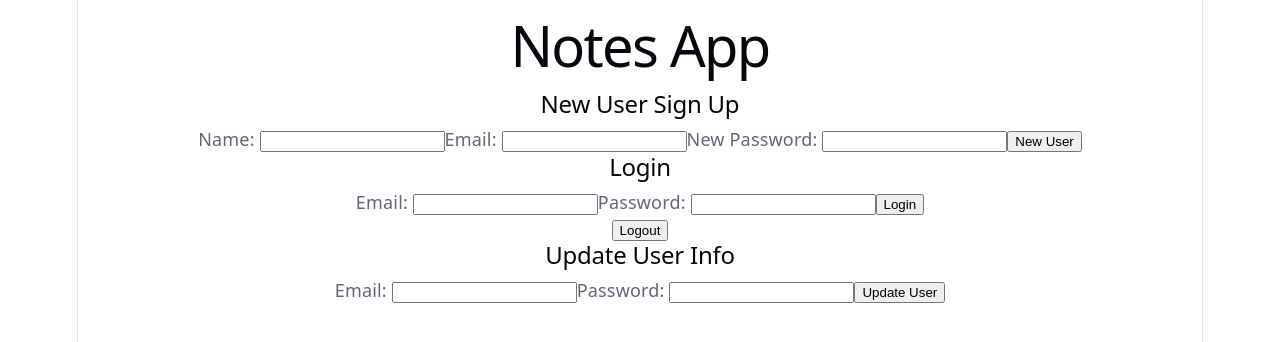
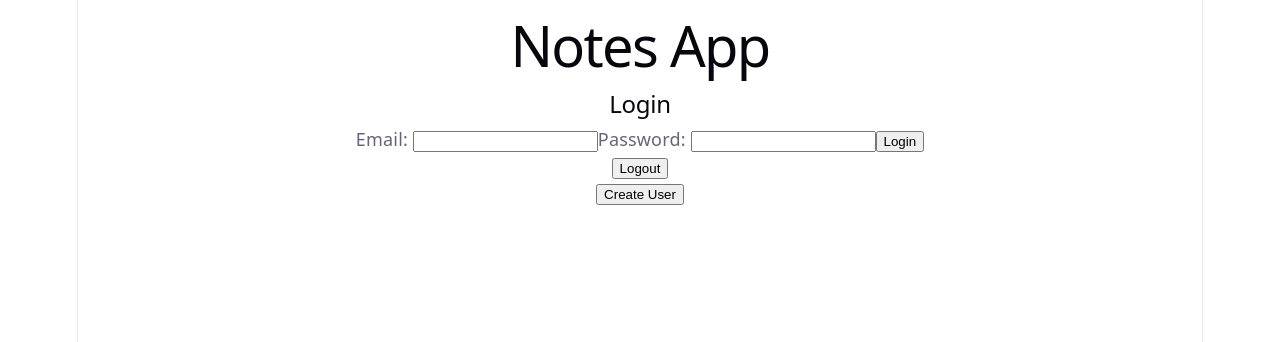
Before and after one commit to caleb-james-smith/notes-App, a React (Vite) app: page / in a window 1280 px wide. Shown: the top 342 px of the page. Built offline with nearby package versions, Linux system fonts and the light colour scheme.

Commit message:
Refactored to implement reflective ui based on login status -- Added Dashboard and functionality

```diff
--- a/db.json
+++ b/db.json
@@ -12,20 +12,10 @@
       "id": 2
     },
     {
-      "email": "caleb2@gmail.com",
-      "password": "Password2",
+      "name": "john",
+      "email": "jon@gmail.com",
+      "password": "1234",
       "id": 3
-    },
-    {
-      "email": "jimmy@gmail.com",
-      "password": "1234",
-      "id": 4
-    },
-    {
-      "name": "Test",
-      "email": "test@gmail.com",
-      "password": "Test1",
-      "id": 5
     }
   ],
   "notes": []
--- a/src/App.tsx
+++ b/src/App.tsx
@@ -1,6 +1,7 @@
 import './App.css'
 import { NewUser } from './Components/UserComponents/NewUser'
 import { Login } from './Components/UserComponents/Login'
+import { Dashboard } from './Pages/Dashboard'
 
 function App() {
 
@@ -9,8 +10,7 @@ function App() {
     <div>
       <h1>Notes App</h1>
     </div>
-    <NewUser />
-    <Login />
+    <Dashboard />
     </>
   )
 }
--- a/src/Components/UserComponents/Login.tsx
+++ b/src/Components/UserComponents/Login.tsx
@@ -3,16 +3,16 @@ import type { User, LoginStatus } from '../../data/types'
 
 
 
-export function Login () {
+export function Login ({loginStatus, updateLoginStatus, createUser, createUserProp}: {loginStatus: LoginStatus, updateLoginStatus:(input: LoginStatus) => void, createUser: boolean, createUserProp:(input: boolean) => void} ) {
 
     const [loginFormData, setLoginFormData] = useState({email: '', password: ''})
     const [updateFormData, setUpdateFormData] = useState({email: '', password: ''})
-    const [loginStatus, setLoginStatus] = useState<LoginStatus>(
-        {
-            user: null,
-            loginStatus: false
-        }
-    )
+    // const [loginStatus, setLoginStatus] = useState<LoginStatus>(
+    //     {
+    //         user: null,
+    //         loginStatus: false
+    //     }
+    // )
 
     // When login status changes, log it.
     useEffect (() => {
@@ -26,12 +26,12 @@ export function Login () {
             }
          )
     }
-    const handleUpdateFormChange = (event: React.ChangeEvent<HTMLInputElement>) => {
-        setUpdateFormData({
-            ...updateFormData,
-            [event.target.name]: event.target.value
-        })
-    }
+    // const handleUpdateFormChange = (event: React.ChangeEvent<HTMLInputElement>) => {
+    //     setUpdateFormData({
+    //         ...updateFormData,
+    //         [event.target.name]: event.target.value
+    //     })
+    // }
 
     const handleLogin = async (event: React.SubmitEvent<HTMLFormElement>): Promise<void> => {
         event.preventDefault()
@@ -44,7 +44,7 @@ export function Login () {
             const user = data.find((u: User) => u.email === event.target.email.value)
 
             if (user && user.password === event.target.password.value ) {
-                setLoginStatus({
+                updateLoginStatus({
                     user: user,
                     loginStatus: true
                 })
@@ -62,7 +62,7 @@ export function Login () {
 
     const handleLogout = (event: React.MouseEvent<HTMLButtonElement>): void => {
         event.preventDefault()
-        setLoginStatus(
+        updateLoginStatus(
             {
             user: null,
             loginStatus: false
@@ -71,28 +71,37 @@ export function Login () {
         console.log(loginStatus)
     }
 
-    const handleUpdate = async (event: React.SubmitEvent<HTMLFormElement>): Promise<void> => {
-        event.preventDefault();
-        try {
-            if (loginStatus.user){
-                const response = await fetch(`http://localhost:3001/users/${loginStatus.user.id}`, {
-                    method: 'PUT',
-                    headers: {
-                        'Content-Type': 'application/json',
-                    },
-                    body: JSON.stringify(updateFormData)
-                })
-                if(!response.ok) {
-                    throw new Error ('Network response failed')
-                }
-            } else {
-                console.log('No user logged in')
-            }
-        } catch (error) {
-            console.error(error)
+    const handleCreateUserButton = (event: React.MouseEvent<HTMLButtonElement>): void => {
+        event.preventDefault()
+        if (createUser) {
+            createUserProp(false)
+        } else {
+            createUserProp(true)
         }
+    }
 
-    }
+    // const handleUpdate = async (event: React.SubmitEvent<HTMLFormElement>): Promise<void> => {
+    //     event.preventDefault();
+    //     try {
+    //         if (loginStatus.user){
+    //             const response = await fetch(`http://localhost:3001/users/${loginStatus.user.id}`, {
+    //                 method: 'PUT',
+    //                 headers: {
+    //                     'Content-Type': 'application/json',
+    //                 },
+    //                 body: JSON.stringify(updateFormData)
+    //             })
+    //             if(!response.ok) {
+    //                 throw new Error ('Network response failed')
+    //             }
+    //         } else {
+    //             console.log('No user logged in')
+    //         }
+    //     } catch (error) {
+    //         console.error(error)
+    //     }
+
+    // }
 
     return (
         <>
@@ -107,7 +116,9 @@ export function Login () {
             </form>
             <button onClick={handleLogout}>Logout</button>
         </div>
-        <div>
+        <button onClick={handleCreateUserButton}>Create User</button>
+
+        {/* <div>
             <h2>Update User Info</h2>
             <form onSubmit={handleUpdate}>
                 <label htmlFor='email'>Email: </label>
@@ -118,7 +129,7 @@ export function Login () {
                 <button type='submit'>Update User</button>
             </form>
 
-        </div>
+        </div> */}
         </>
     )
 }
--- a/src/Components/UserComponents/NewUser.tsx
+++ b/src/Components/UserComponents/NewUser.tsx
@@ -50,8 +50,6 @@ export function NewUser () {
                 <button type="submit">New User</button>
             </form>
         </div>
-
-
         </>
     )
 }
--- /dev/null
+++ b/src/Components/UserComponents/UpdateUser.tsx
@@ -0,0 +1,53 @@
+import { useEffect, useState } from 'react'
+import type { User, LoginStatus } from '../../data/types'
+
+
+
+export function UpdateUser (loginStatus: LoginStatus) {
+    const [updateFormData, setUpdateFormData] = useState({email: '', password: ''})
+
+    const handleUpdateFormChange = (event: React.ChangeEvent<HTMLInputElement>) => {
+        setUpdateFormData({
+            ...updateFormData,
+            [event.target.name]: event.target.value
+        })
+    }
+    const handleUpdate = async (event: React.SubmitEvent<HTMLFormElement>): Promise<void> => {
+        event.preventDefault();
+        try {
+            if (loginStatus.user){
+                const response = await fetch(`http://localhost:3001/users/${loginStatus.user.id}`, {
+                    method: 'PUT',
+                    headers: {
+                        'Content-Type': 'application/json',
+                    },
+                    body: JSON.stringify(updateFormData)
+                })
+                if(!response.ok) {
+                    throw new Error ('Network response failed')
+                }
+            } else {
+                console.log('No user logged in')
+            }
+        } catch (error) {
+            console.error(error)
+        }
+
+    }
+
+    return (
+        <>
+        <div>
+            <h2>Update User Info</h2>
+            <form onSubmit={handleUpdate}>
+                <label htmlFor='email'>Email: </label>
+                <input type='text' name='email' id='email' onChange={handleUpdateFormChange} />
+                <label htmlFor="password">Password: </label>
+                <input type='text' name='password' id='password' onChange={handleUpdateFormChange} />
+                <button type='submit'>Update User</button>
+            </form>
+        </div>
+
+        </>
+    )
+}
--- a/src/Pages/Dashboard.tsx
+++ b/src/Pages/Dashboard.tsx
@@ -1,11 +1,59 @@
-
+import { useState } from "react"
+import type { LoginStatus, User } from "../data/types"
+import { Login } from "../Components/UserComponents/Login"
+import { UpdateUser } from "../Components/UserComponents/UpdateUser"
+import { NewUser } from "../Components/UserComponents/NewUser"
 
 export function Dashboard () {
 
+    const [createUser, setCreateUser] = useState<boolean>(false)
+
+    const [loginStatus, setLoginStatus] = useState<LoginStatus>(
+            {
+                user: null,
+                loginStatus: false
+            }
+        )
+
+    const createUserProp = (input: boolean):void  => {
+        setCreateUser(input)
+
+
+    }
+    const updateLoginStatus = (input: LoginStatus):void => {
+        setLoginStatus(input)
+    }
+
+
+
+    function renderDashboard () {
+        if(loginStatus.loginStatus) {
+            return <UpdateUser { ...loginStatus } />
+        } else {
+            if (createUser) {
+                return <NewUser />
+            } else {
+                return (
+                    <Login
+                        createUser={createUser}
+                        loginStatus={loginStatus}
+                        updateLoginStatus={updateLoginStatus}
+                        createUserProp={createUserProp}
+                    />
+                )
+            }
+        }
+
+
+
+
+    }
 
     return (
         <>
-
+            <div>
+                {renderDashboard()}
+            </div>
         </>
     )
 }
```
